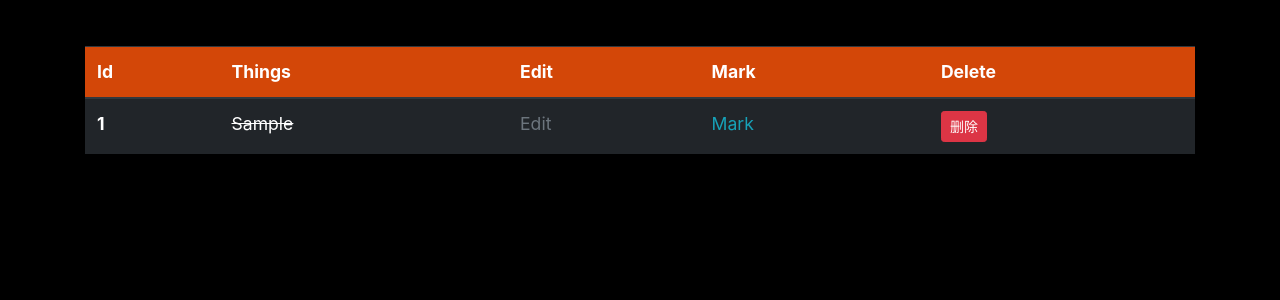
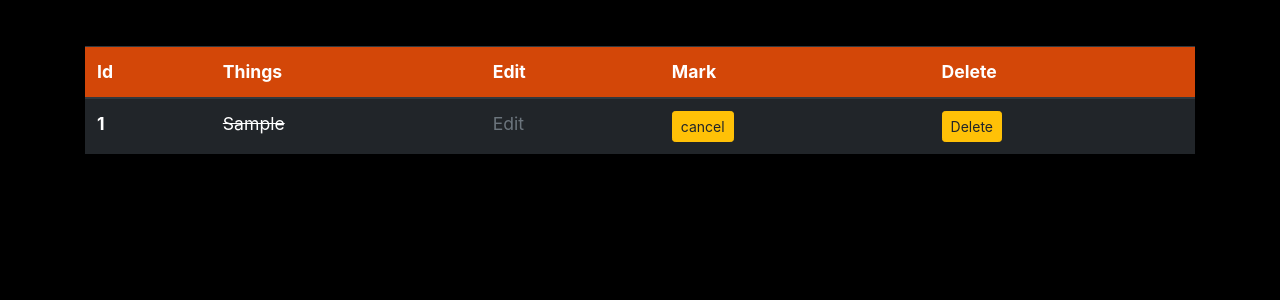
Before and after one commit to AIM-1993/flask_to_do_list, a Flask app: page /home in a window 1280 px wide. Shown: the part 54-354 px from the top of the page. Run offline with Flask 2, Linux system fonts and the light colour scheme; tables that the repository leaves empty hold one stand-in row (values such as "Sample post"); some libraries are stand-ins or nearby versions.

Commit message:
完成了标记功能

```diff
--- a/flask_to_do/app.py
+++ b/flask_to_do/app.py
@@ -52,18 +52,24 @@ def delete(things_id):
     db.session.commit()
     return redirect(url_for('home'))
 
-@app.route('/mark/')
-def mark():
-    return redirect(url_for('home'))
+
+@app.route('/mark/<things_id>', methods=['GET', 'POST'])
+def mark(things_id):
+    if request.form.get('完成状态') == '已完成':
+        a = Todo.query.get(things_id)
+        a.done = True
+        db.session.add(a)
+        db.session.commit()
+        return redirect(url_for('home'))
+    else:
+        a = Todo.query.get(things_id)
+        a.done = False
+        db.session.add(a)
+        db.session.commit()
+        return redirect(url_for('home'))
 
 
 if __name__ == '__main__':
     db.drop_all()
     db.create_all()
     app.run(debug=True)
-
-# @app.errorhandler(404)
-# def not_found(error):
-#     return make_response(return render_template('error.html'), 404)
-#     resp.headers['X-Something'] = 'A value'
-#     return resp
--- a/flask_to_do/templates/home.html
+++ b/flask_to_do/templates/home.html
@@ -45,10 +45,15 @@
 			      <td>
 							<a class="text-secondary">Edit</a>
 						</td>
-			      <td><a class="text-info" href="{{ url_for('mark') }}">Mark</a></td>
+			      <td>
+							<form method="POST" action="{{ url_for('mark', things_id=thing.id) }}" value="{{ csrf_token }}">
+								<input name="完成状态" type="hidden" value="未完成">
+								<button type="submit" class="btn btn-warning btn-sm">cancel</button>
+							</form>
+			      </td>
 						<td>
 							<form method="POST" action="{{ url_for('delete', things_id=thing.id) }}" value="{{ csrf_token }}">
-		            <button type="submit" class="btn btn-danger btn-sm">删除</button>
+		            <button type="submit" class="btn btn-warning btn-sm">Delete</button>
 					    </form>
 						</td>
 			    </tr>
@@ -57,12 +62,19 @@
 						<th scope="row">{{ loop.index }}</th>
 			      <td>{{ thing.thing }}</td>
 			      <td>
-							<a class="text-info" href="{{ url_for('edit') }}">Edit</a>
+							<form method="POST" action="{{ url_for('edit', things_id=thing.id) }}" value="{{ csrf_token }}">
+								<button type="submit" class="btn btn-warning btn-sm">edit</button>
+							</form>
 						</td>
-			      <td><a class="text-info" href="{{ url_for('mark') }}">Mark</a></td>
+			      <td>
+							<form method="POST" action="{{ url_for('mark', things_id=thing.id) }}" value="{{ csrf_token }}">
+								<input name="完成状态" type="hidden" value="已完成">
+								<button type="submit" class="btn btn-warning btn-sm">mark</button>
+							</form>
+			      </td>
 						<td>
 							<form method="POST" action="{{ url_for('delete', things_id=thing.id) }}" value="{{ csrf_token }}">
-		            <button type="submit" class="btn btn-danger btn-sm">删除</button>
+		            <button type="submit" class="btn btn-warning btn-sm">Delete</button>
 					    </form></td>
 			    </tr>
 				{% endif %}
```
